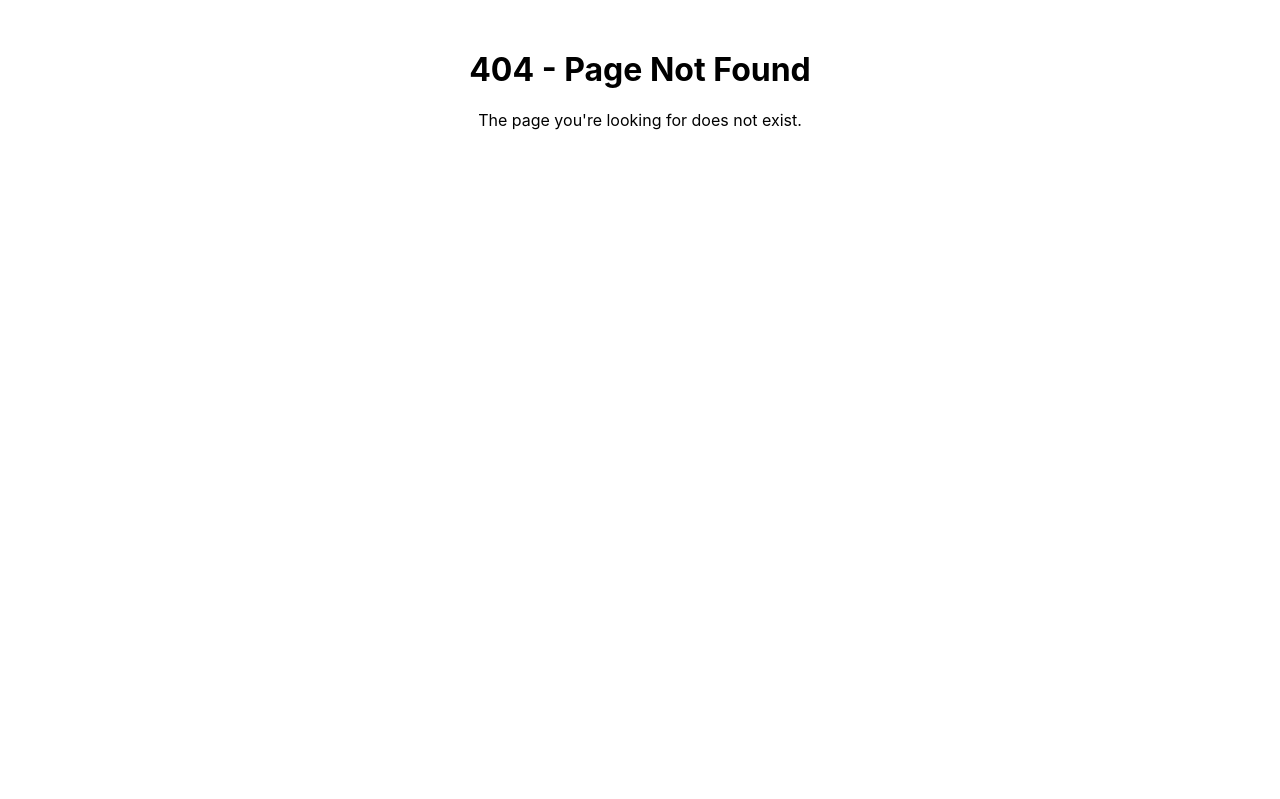
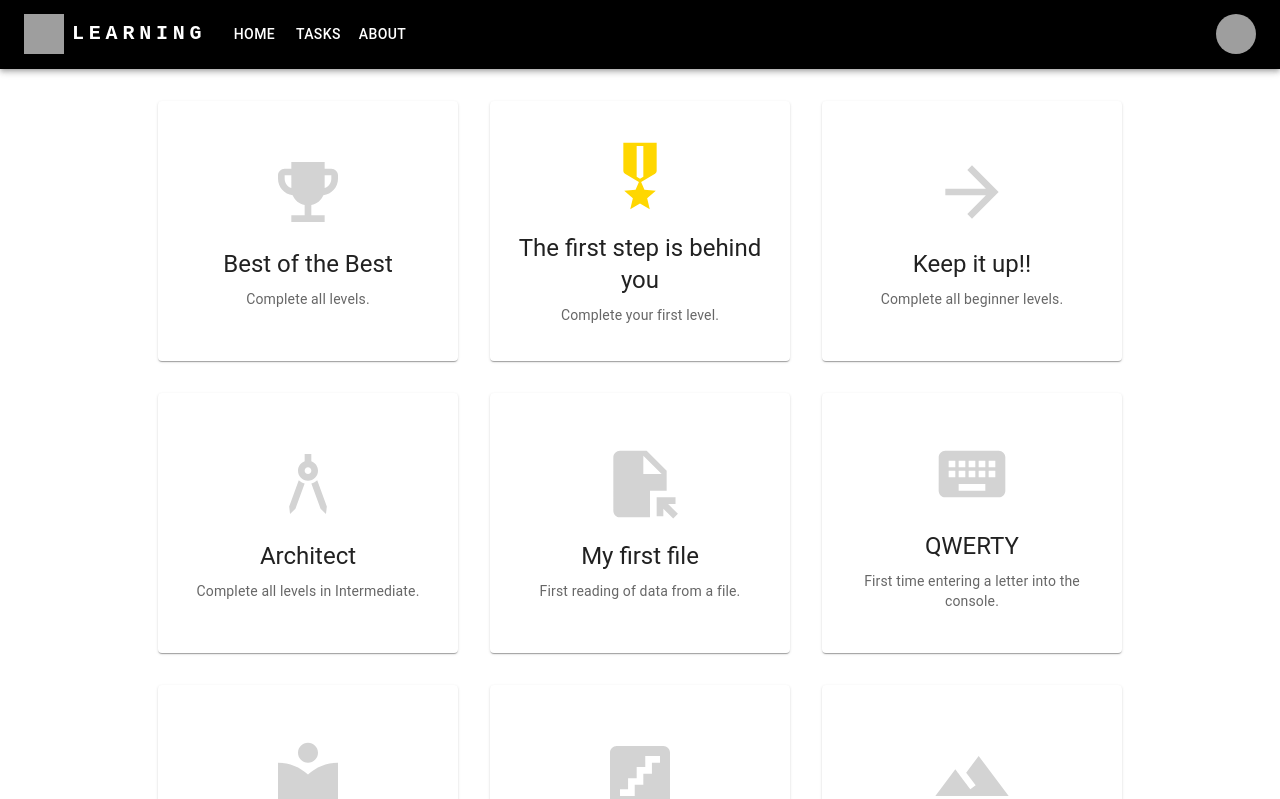
Before and after one commit to julia6twp/PythonLearn_App, a React (Create React App) app: page /achievements in a window 1280 px wide. Before the commit this address had no page. Shown: the top 799 px of the page. Built offline with nearby package versions, Linux system fonts and the light colour scheme; grey boxes are pictures that could not be loaded.

Commit message:
Achievement page v1

```diff
--- a/src/Routing.js
+++ b/src/Routing.js
@@ -11,6 +11,7 @@ import Tasks from "./pages/Tasks";
 import LoginPage from "./pages/login/LoginPage";
 import LevelPage from "./pages/LevelPage";
 import TheoryPage from "./pages/TheoryPage";
+import AchievementsPage from "./pages/AchievementPage";
 
 function Routing() {
     return (
@@ -19,6 +20,7 @@ function Routing() {
             <Route path="/" element={<Home />} />
             <Route path="/about" element={<About />} />
             <Route path="/tasks" element={<Tasks />} />
+            <Route path="/achievements" element={<AchievementsPage />} />
             <Route path="/tasks/beginner" element={<BeginnerPage />} />
             <Route path="/level/:levelId" element={<LevelPage />} />
             <Route path="/theory" element={<TheoryPage />} />
--- /dev/null
+++ b/src/components/AchievementCard.js
@@ -0,0 +1,54 @@
+// src/components/AchievementCard.js
+
+import * as React from 'react';
+import Card from '@mui/material/Card';
+import CardContent from '@mui/material/CardContent';
+import Typography from '@mui/material/Typography';
+import CardActionArea from '@mui/material/CardActionArea';
+import Box from '@mui/material/Box';
+
+export default function AchievementCard({ title, description, IconComponent, isAchieved }) {
+    const iconColor = isAchieved ? 'gold' : 'lightgray';
+
+    return (
+        <Card
+            sx={{
+                width: 300, // Stała szerokość
+                height: 260, // Stała wysokość
+                display: 'flex',
+                flexDirection: 'column',
+                justifyContent: 'space-between', // Ustaw elementy w pionie
+                alignItems: 'center', // Wyśrodkuj zawartość
+            }}
+        >
+            <CardActionArea sx={{ flexGrow: 1 }}>
+                <Box
+                    sx={{
+                        display: 'flex',
+                        justifyContent: 'center',
+                        alignItems: 'center',
+                        paddingTop: 2,
+                    }}
+                >
+                    <IconComponent sx={{ fontSize: 80, color: iconColor }} />
+                </Box>
+                <CardContent>
+                    <Typography
+                        gutterBottom
+                        variant="h5"
+                        component="div"
+                        align="center" // Wyśrodkuj tekst w poziomie
+                    >
+                        {title}
+                    </Typography>
+                    <Typography
+                        variant="body2"
+                        sx={{ color: 'text.secondary', textAlign: 'center' }} // Wyśrodkuj opis
+                    >
+                        {description}
+                    </Typography>
+                </CardContent>
+            </CardActionArea>
+        </Card>
+    );
+}
--- /dev/null
+++ b/src/components/AchievementsList.js
@@ -0,0 +1,155 @@
+// src/components/AchievementsList.js
+
+import React from 'react';
+import AchievementCard from './AchievementCard';
+import Box from '@mui/material/Box';
+
+// MUI icons
+import EmojiEventsIcon from '@mui/icons-material/EmojiEvents';
+import MilitaryTechIcon from '@mui/icons-material/MilitaryTech';
+import ArrowForwardIcon from '@mui/icons-material/ArrowForward';
+import ArchitectureIcon from '@mui/icons-material/Architecture';
+import FileOpenIcon from '@mui/icons-material/FileOpen';
+import KeyboardIcon from '@mui/icons-material/Keyboard';
+import LocalLibraryIcon from '@mui/icons-material/LocalLibrary';
+import StairsIcon from '@mui/icons-material/Stairs';
+import LandscapeIcon from '@mui/icons-material/Landscape';
+import BedtimeIcon from '@mui/icons-material/Bedtime';
+import ListIcon from '@mui/icons-material/List';
+import PsychologyIcon from '@mui/icons-material/Psychology';
+import CodeIcon from '@mui/icons-material/Code';
+import PestControlIcon from '@mui/icons-material/PestControl';
+import SportsScoreIcon from '@mui/icons-material/SportsScore';
+
+export default function AchievementsList() {
+    // Przykładowe osiągnięcia
+    const achievements = [
+        {
+            id: 1,
+            title: 'Best of the Best',
+            description: 'Complete all levels.',
+            IconComponent: EmojiEventsIcon,
+            isAchieved: false, //nie zdobyte
+        },
+        {
+            id: 2,
+            title: 'The first step is behind you',
+            description: 'Complete your first level.',
+            IconComponent: MilitaryTechIcon,
+            isAchieved: true, //zdobyte
+        },
+        {
+            id: 3,
+            title: 'Keep it up!!',
+            description: 'Complete all beginner levels.',
+            IconComponent: ArrowForwardIcon,
+            isAchieved: false,
+        },
+        {
+            id: 4,
+            title: 'Architect',
+            description: 'Complete all levels in Intermediate.',
+            IconComponent: ArchitectureIcon,
+            isAchieved: false,
+        },
+        {
+            id: 5,
+            title: 'My first file',
+            description: 'First reading of data from a file.',
+            IconComponent: FileOpenIcon,
+            isAchieved: false,
+        },
+        {
+            id: 6,
+            title: 'QWERTY',
+            description: 'First time entering a letter into the console.',
+            IconComponent: KeyboardIcon,
+            isAchieved: false,
+        },
+        {
+            id: 7,
+            title: 'Time to use the library!',
+            description: 'Include the library for the first time',
+            IconComponent: LocalLibraryIcon,
+            isAchieved: false,
+        },
+        {
+            id: 8,
+            title: 'Beginnings are difficult ',
+            description: 'Three bad compilations in one task.',
+            IconComponent: StairsIcon,
+            isAchieved: false,
+        },
+        {
+            id: 9,
+            title: 'Be all downhill',
+            description: 'Complete 5 beginner levels.',
+            IconComponent: LandscapeIcon,
+            isAchieved: false,
+        },
+        {
+            id: 10,
+            title: 'Time to sleep',
+            description: 'Use the sleep() function.',
+            IconComponent: BedtimeIcon,
+            isAchieved: false,
+        },
+        {
+            id: 11,
+            title: 'List it !!!',
+            description: 'Use list for the first time.',
+            IconComponent: ListIcon,
+            isAchieved: false,
+        },
+        {
+            id: 12,
+            title: 'It works!',
+            description: 'Build your first neural network)',
+            IconComponent: PsychologyIcon,
+            isAchieved: false,
+        },
+        {
+            id: 13,
+            title: 'Code It!',
+            description: 'Compile Your Code for the First Time.',
+            IconComponent: CodeIcon,
+            isAchieved: false,
+        },
+        {
+            id: 14,
+            title: 'There is a bug here!',
+            description: 'Incorrect result.',
+            IconComponent: PestControlIcon,
+            isAchieved: false,
+        },
+        {
+            id: 15,
+            title: 'The end or a new beginning?',
+            description: 'Complete the first quiz.',
+            IconComponent: SportsScoreIcon,
+            isAchieved: false,
+        },
+    ];
+
+    return (
+        <Box
+            sx={{
+                display: 'flex',
+                flexWrap: 'wrap',
+                justifyContent: 'center',
+                gap: 4, // Odstępy między kartami
+                padding: 4,
+            }}
+        >
+            {achievements.map((achievement) => (
+                <AchievementCard
+                    key={achievement.id}
+                    title={achievement.title}
+                    description={achievement.description}
+                    IconComponent={achievement.IconComponent}
+                    isAchieved={achievement.isAchieved}
+                />
+            ))}
+        </Box>
+    );
+}
--- /dev/null
+++ b/src/pages/AchievementPage.js
@@ -0,0 +1,16 @@
+// src/pages/AchievementsPage.js
+
+import React from 'react';
+import AchievementsList from '../components/AchievementsList';
+import MainAppBar from "../components/MainAppBar";
+
+function AchievementsPage() {
+    return (
+        <div>
+            <MainAppBar />
+            <AchievementsList />
+        </div>
+    );
+}
+
+export default AchievementsPage;
--- a/src/pages/BeginnerPage.js
+++ b/src/pages/BeginnerPage.js
@@ -3,7 +3,7 @@ import { Link } from 'react-router-dom';
 import LevelsList from '../components/levels/LevelsList';
 import MainAppBar from "../components/MainAppBar";
 import Box from "@mui/material/Box";
-import Typography from "@mui/material/Typography"; // zaimportuj komponent z przyciskami poziomów
+import Typography from "@mui/material/Typography";
 
 function BeginnerPage() {
     // Lista poziomów - do zmiany po stworzeniu backendu
@@ -17,7 +17,7 @@ function BeginnerPage() {
                     variant="h4"
                     component="h1"
                     align="center"
-                    sx={{ fontWeight: 'bold' }}  // Dodaje pogrubienie
+                    sx={{ fontWeight: 'bold' }}
                 >
                     Difficulty level: Beginner
                 </Typography>
@@ -28,7 +28,7 @@ function BeginnerPage() {
                     variant="h4"
                     component="h1"
                     align="center"
-                    sx={{ fontSize: '1.5rem' }}  // Ustawia mniejszy rozmiar czcionki
+                    sx={{ fontSize: '1.5rem' }}
                 >
                     Choose Your Level
                 </Typography>
--- a/src/pages/LevelPage.js
+++ b/src/pages/LevelPage.js
@@ -7,7 +7,7 @@ function LevelPage() {
     return (
         <div>
             <h1>Level {levelId}</h1>
-            <p>Here, you will see the content for level {levelId}.</p>
+            <p>Content for level {levelId}.</p>
             {/* W przyszłości pobierzesz dane o poziomie z backendu, bazując na levelId */}
         </div>
     );
--- a/src/pages/TheoryPage.js
+++ b/src/pages/TheoryPage.js
@@ -3,17 +3,18 @@
 import React, { useState, useEffect } from 'react';
 import Box from '@mui/material/Box';
 import Typography from '@mui/material/Typography';
+import MainAppBar from "../components/MainAppBar";
 
 function TheoryPage() {
-    // Sztuczne pobieranie danych, jak gdyby pochodzących z bazy danych
+    //do zmianiy po be
     const [theoryText, setTheoryText] = useState('');
 
     useEffect(() => {
-        // W rzeczywistej aplikacji tutaj byłoby wywołanie API, które pobiera dane z bazy danych
+        //do zmiany po be
         const fetchData = async () => {
-            // Sztuczne opóźnienie, aby zasymulować asynchroniczne pobieranie danych
+
             await new Promise((resolve) => setTimeout(resolve, 500));
-            // Przykładowy tekst teoretyczny (docelowo do pobrania z bazy danych)
+            // Do zmiany po zrobieniu be
             setTheoryText(
                 'Teoria  ' +
                 'Teoria  ' +
@@ -25,7 +26,8 @@ function TheoryPage() {
     }, []);
 
     return (
-
+        <div>
+            <MainAppBar />
         <Box sx={{ padding: 4, maxWidth: '800px', margin: '0 auto', textAlign: 'center' }}>
             <Typography variant="h4" component="h1" gutterBottom sx={{ fontWeight: 'bold' }}>
                 Theory
@@ -34,6 +36,7 @@ function TheoryPage() {
                 {theoryText}
             </Typography>
         </Box>
+        </div>
     );
 }
 
```
